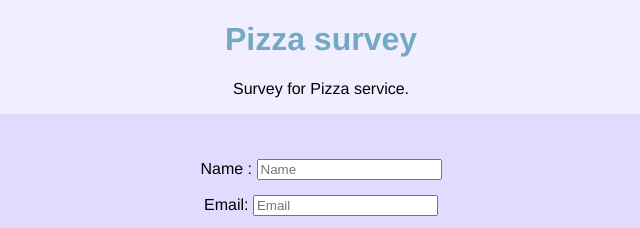
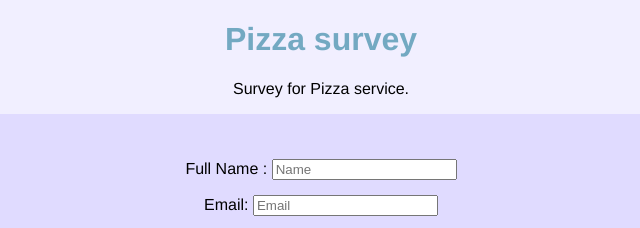
Before and after one commit to abuahmed/MicroverseTrialOne, a plain HTML site: page index.html in a window 1280 px wide. Shown: the top 228 px of the page, 319-959 px from the left. Drawn offline with Linux system fonts and the light colour scheme.

Commit message:
Updated index.html

```diff
--- a/index.html
+++ b/index.html
@@ -12,7 +12,7 @@
       <div id="container">
       <form id="survey-form">
         <div>
-          <label id="name-label" >Name :</label>
+          <label id="name-label" >Full Name :</label>
           <input id="name" type="text" placeholder="Name" required>
         </div>
         <div>
```
